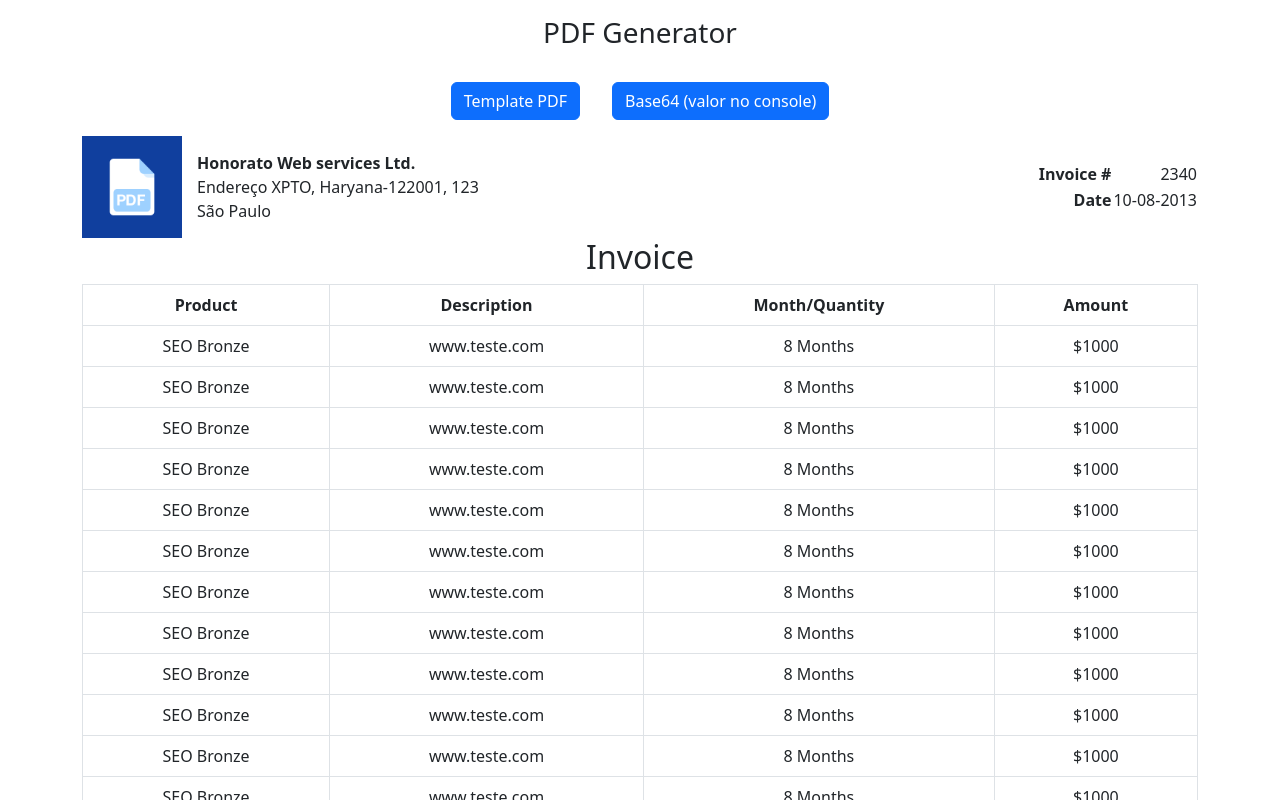
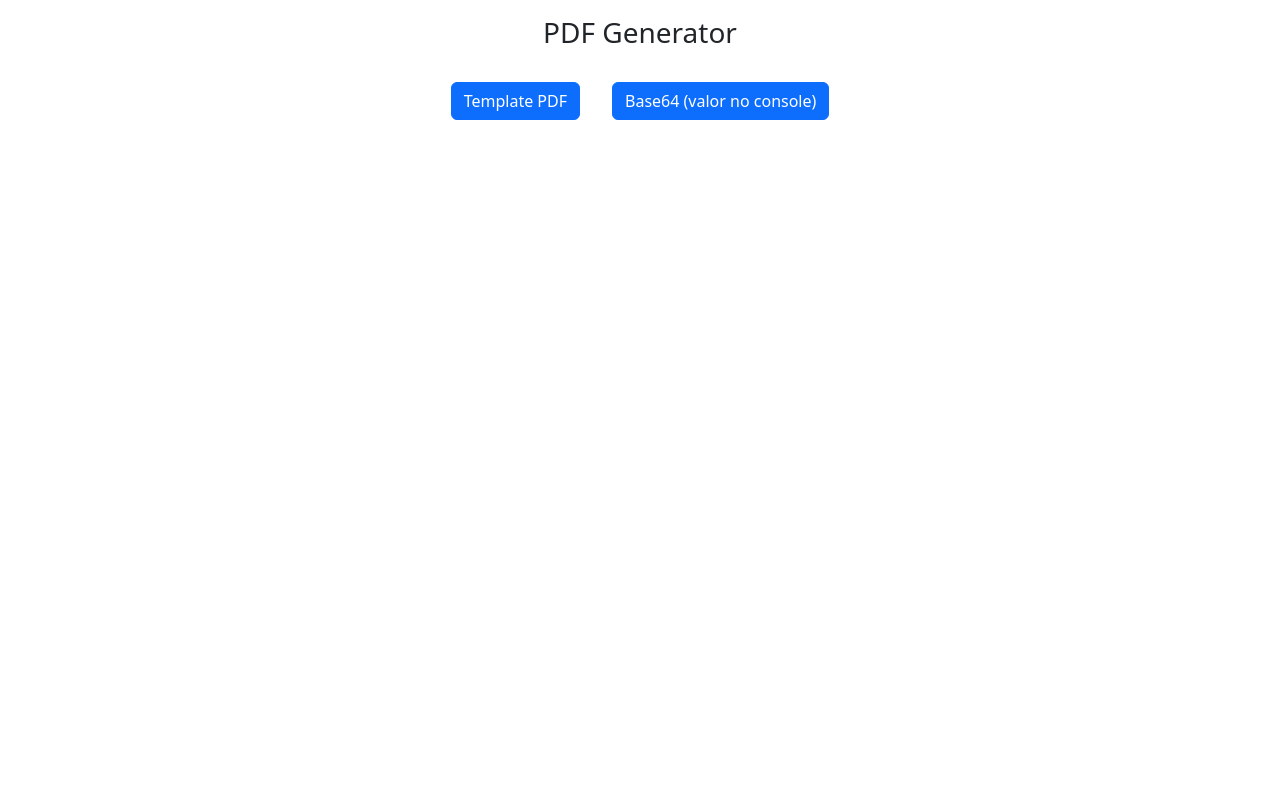
Before and after one commit to DevHonorato/PDFGenerator, an Angular app: page / in a window 1280 px wide. Shown: the top 800 px of the page. Built offline with nearby package versions, Linux system fonts and the light colour scheme.

Commit message:
Ajuste 'display' none

```diff
--- a/src/app/app.component.html
+++ b/src/app/app.component.html
@@ -8,7 +8,7 @@
 
     <button type="button" class="btn btn-primary m-3" (click)="downloadTemplate('base64')"> Base64 (valor no console) </button>
 
-    <div style="display: block;">
+    <div style="display: none;">
         <app-pdftemplate></app-pdftemplate>
     </div>
 </div>
```
